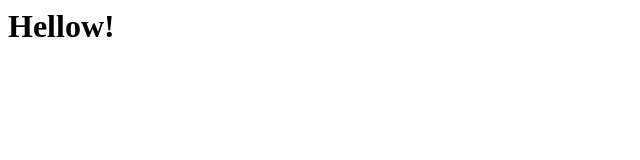
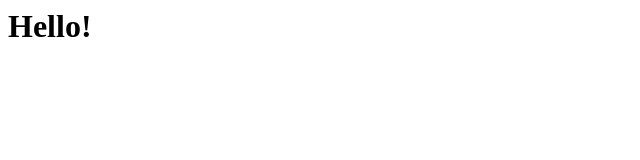
Before and after one commit to cloudconstruct-dev/fluid-layout, a plain HTML site: page index.html in a window 1280 px wide. Shown: the full height of the page, 0-640 px from the left. Drawn offline with Linux system fonts and the light colour scheme.

Commit message:
Changed H1

```diff
--- a/index.html
+++ b/index.html
@@ -1 +1 @@
-<h1>Hellow!</h1>
+<h1>Hello!</h1>
```
